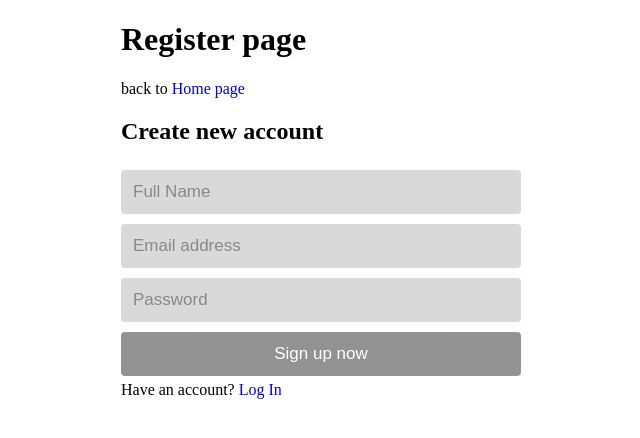
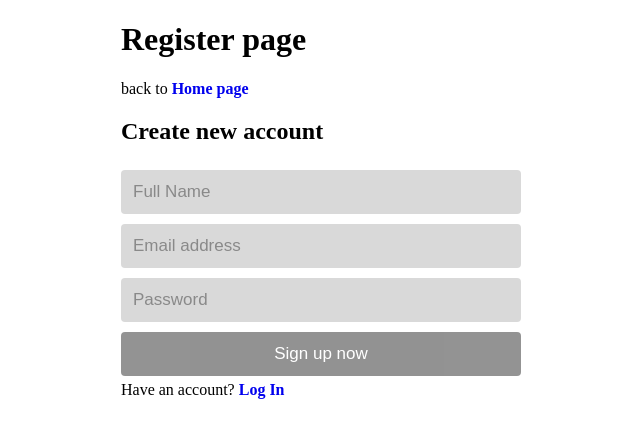
Before and after one commit to balinteszter-dev/nervers-project, a React (Create React App) app in the folder client/: page /register in a window 1280 px wide. Shown: the top 438 px of the page, without its empty margins (319-959 px from the left). Built offline with nearby package versions, Linux system fonts and the light colour scheme.

Commit message:
add bold links

```diff
--- a/client/src/pages/Login/Login.js
+++ b/client/src/pages/Login/Login.js
@@ -41,7 +41,10 @@ const Login = ({ errors, auth, history, loginUserWithEmail }) => {
       <div className="container">
         <h1>Log in page</h1>
         <p>
-          back to <Link to="/">Home page</Link>
+          back to{' '}
+          <Link className="bold" to="/">
+            Home page
+          </Link>
         </p>
         <form onSubmit={onSubmit}>
           <h2>Log in with social media</h2>
@@ -83,7 +86,7 @@ const Login = ({ errors, auth, history, loginUserWithEmail }) => {
           </div>
           <div>
             Don't have an account?{' '}
-            <Link className="" to="/register">
+            <Link className="bold" to="/register">
               Register
             </Link>
           </div>
--- a/client/src/pages/Login/styles.css
+++ b/client/src/pages/Login/styles.css
@@ -45,3 +45,7 @@
   background-color: gray;
   color: white;
 }
+
+.login .bold {
+  font-weight: bold;
+}
--- a/client/src/pages/Register/Register.js
+++ b/client/src/pages/Register/Register.js
@@ -37,7 +37,10 @@ const Register = ({ errors, auth, history, registerUserWithEmail }) => {
       <div className="container">
         <h1>Register page</h1>
         <p>
-          back to <Link to="/">Home page</Link>
+          back to{' '}
+          <Link className="bold" to="/">
+            Home page
+          </Link>
         </p>
         <form onSubmit={onSubmit} noValidate>
           <h2>Create new account</h2>
@@ -78,7 +81,10 @@ const Register = ({ errors, auth, history, registerUserWithEmail }) => {
             )}
           </div>
           <div>
-            Have an account? <Link to="/login">Log In</Link>
+            Have an account?{' '}
+            <Link className="bold" to="/login">
+              Log In
+            </Link>
           </div>
         </form>
       </div>
--- a/client/src/pages/Register/styles.css
+++ b/client/src/pages/Register/styles.css
@@ -32,3 +32,7 @@
   background-color: gray;
   color: white;
 }
+
+.register .bold {
+  font-weight: bold;
+}
```
